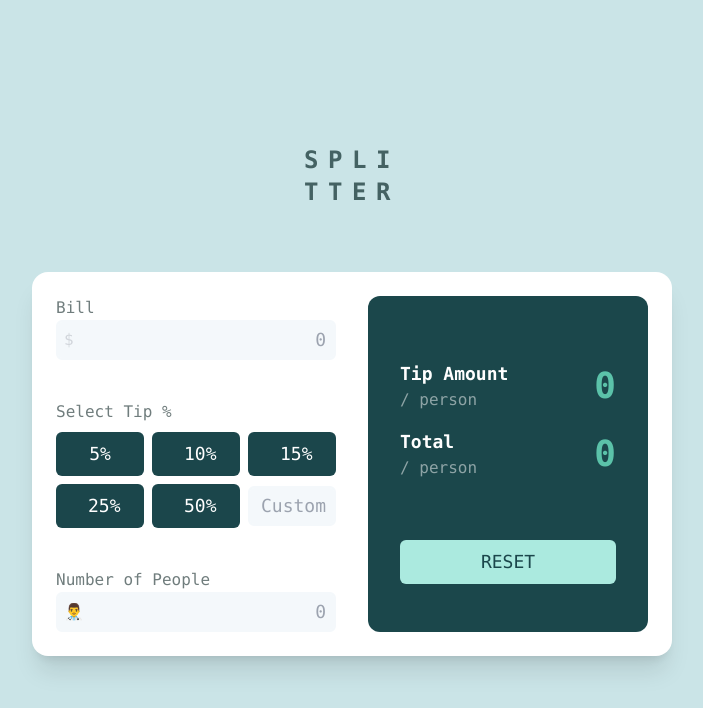
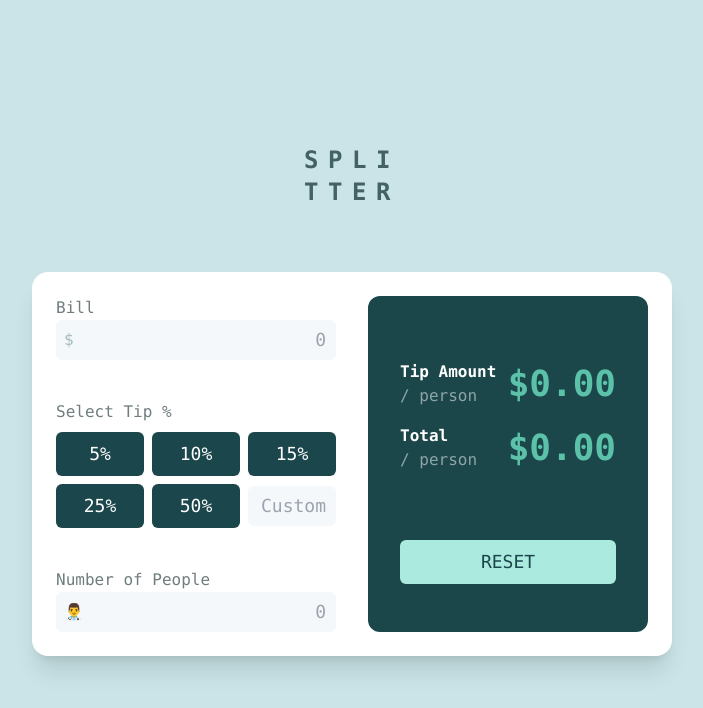
Before and after one commit to adandev1125/tip-calc, a Next.js app: page / in a window 1280 px wide. Shown: the top 708 px of the page, without its empty margins (288-991 px from the left). Built offline with nearby package versions, Linux system fonts and the light colour scheme.

Commit message:
Added business logic.

```diff
--- a/src/components/NumberInput.tsx
+++ b/src/components/NumberInput.tsx
@@ -5,6 +5,7 @@
 import { FC, memo, useCallback, useState } from "react";
 
 interface InputProps {
+  value?: string;
   label?: string; // The left fixed string.
   isDouble?: boolean; // Indicates whether to input double or int. Use for validation.
   isError?: boolean; // Indicates whether input has error. Use for display error borders.
@@ -13,8 +14,6 @@ interface InputProps {
 }
 
 const NumberInput: FC<InputProps> = memo((props: InputProps) => {
-  const [value, setValue] = useState("");
-
   const onChanged = useCallback((event: any) => {
     const text = event.target.value;
 
@@ -26,7 +25,6 @@ const NumberInput: FC<InputProps> = memo((props: InputProps) => {
       return;
     }
 
-    setValue(text);
     props.onChange(text);
   }, []);
 
@@ -41,10 +39,10 @@ const NumberInput: FC<InputProps> = memo((props: InputProps) => {
         }
         placeholder={props.placeholder}
         maxLength={30}
-        value={value}
+        value={props.value}
         onChange={onChanged}
       />
-      <span className="absolute left-2 text-gray-300">{props.label}</span>
+      <span className="absolute left-2 text-[#a4bcbe]">{props.label}</span>
     </div>
   );
 });
--- a/src/components/Price.tsx
+++ b/src/components/Price.tsx
@@ -1,13 +1,21 @@
 import { memo } from "react";
+
+const currencyFormatter = new Intl.NumberFormat("en-US", {
+  style: "currency",
+  currency: "USD",
+  minimumFractionDigits: 2,
+});
 
 const Price = memo((props: { caption: string; price: number }) => (
   <div className="w-full flex flex-row justify-between items-center my-4">
     <span className="text-white">
-      <span className="text-lg font-bold">{props.caption}</span>
+      <span className="text font-bold">{props.caption}</span>
       <br />
       <span className="opacity-50">/ person</span>
     </span>
-    <span className="text-[#5bc2a9] font-bold text-4xl">{props.price}</span>
+    <span className="text-[#5bc2a9] font-bold text-4xl">
+      {currencyFormatter.format(props.price)}
+    </span>
   </div>
 ));
 
--- a/src/pages/index.tsx
+++ b/src/pages/index.tsx
@@ -1,27 +1,60 @@
 import RateCheck from "@/components/RateCheck";
 import NumberInput from "@/components/NumberInput";
-import { useCallback, useState } from "react";
+import { useCallback, useEffect, useMemo, useState } from "react";
 import { presetTipRates } from "@/constants";
 import Price from "@/components/Price";
 
 export default function Home() {
+  const [billText, setBillText] = useState("");
+  const [peopleNumberText, setPeopleNumberText] = useState("");
+  const [customRateText, setCustomRateText] = useState("");
   const [selectedRate, setSelectedRate] = useState(0);
   const [peopleInputError, setPeopleInputError] = useState("");
 
+  const prices = useMemo(() => {
+    const bill = parseFloat(billText);
+    const peopleNumber = parseFloat(peopleNumberText);
+
+    if (isNaN(bill) || isNaN(peopleNumber)) {
+      return {
+        tipAmount: 0,
+        total: 0,
+      };
+    }
+
+    const tipAmount = (bill / peopleNumber) * selectedRate;
+    return {
+      tipAmount,
+      total: bill / peopleNumber + tipAmount,
+    };
+  }, [billText, peopleNumberText, selectedRate]);
+
   const onBillChanged = useCallback((text: "") => {
-    console.log(text);
+    setBillText(text);
   }, []);
 
-  const onTipRateClick = useCallback((rate: number) => {
+  const onTipRateSelected = useCallback((rate: number) => {
     setSelectedRate(rate);
   }, []);
 
   const onCustomRateChanged = useCallback((text: "") => {
-    setSelectedRate(parseInt(text));
+    setCustomRateText(text);
+    setSelectedRate(parseInt(text) / 100);
   }, []);
 
   const onNumberOfPeopleChanged = useCallback((text: "") => {
-    const number = parseInt(text);
+    setPeopleNumberText(text);
+  }, []);
+
+  const onReset = useCallback(() => {
+    setBillText("");
+    setPeopleNumberText("");
+    setCustomRateText("");
+    setSelectedRate(0);
+  }, []);
+
+  useEffect(() => {
+    const number = parseInt(peopleNumberText);
     if (number === 0) {
       setPeopleInputError("Can't be zero");
     } else if (number < 0) {
@@ -29,7 +62,7 @@ export default function Home() {
     } else {
       setPeopleInputError("");
     }
-  }, []);
+  }, [peopleNumberText]);
 
   return (
     <main className="flex flex-col items-center justify-center w-full h-[100vh] space-y-16">
@@ -43,6 +76,7 @@ export default function Home() {
         <div className="flex flex-col">
           <span className="text-lightText">Bill</span>
           <NumberInput
+            value={billText}
             isError={false}
             label="$"
             onChange={onBillChanged}
@@ -53,12 +87,14 @@ export default function Home() {
           <div className="grid grid-cols-3 gap-2">
             {presetTipRates.map((rate: number) => (
               <RateCheck
+                key={rate}
                 isSelected={selectedRate === rate}
                 caption={rate * 100 + "%"}
-                onClick={onTipRateClick.bind(null, rate)}
+                onClick={onTipRateSelected.bind(null, rate)}
               />
             ))}
             <NumberInput
+              value={customRateText}
               isDouble={false}
               isError={false}
               onChange={onCustomRateChanged}
@@ -78,6 +114,7 @@ export default function Home() {
             </span>
           </div>
           <NumberInput
+            value={peopleNumberText}
             isDouble={false}
             isError={peopleInputError.length > 0}
             onChange={onNumberOfPeopleChanged}
@@ -88,10 +125,13 @@ export default function Home() {
 
         <div className="flex flex-col w-full h-full bg-[#1b474b] rounded-xl px-8 py-12 justify-between">
           <div>
-            <Price caption="Tip Amount" price={0} />
-            <Price caption="Total" price={0} />
+            <Price caption="Tip Amount" price={prices.tipAmount} />
+            <Price caption="Total" price={prices.total} />
           </div>
-          <button className="w-full bg-buttonActive text-buttonNormal uppercase">
+          <button
+            className="w-full bg-buttonActive text-buttonNormal uppercase"
+            onClick={onReset}
+          >
             Reset
           </button>
         </div>
--- a/src/styles/globals.css
+++ b/src/styles/globals.css
@@ -12,5 +12,5 @@ input {
 }
 
 button {
-  @apply rounded-md text-lg py-2 px-8 transition-all active:scale-95;
+  @apply rounded-md text-lg py-2 transition-all active:scale-95;
 }
```
